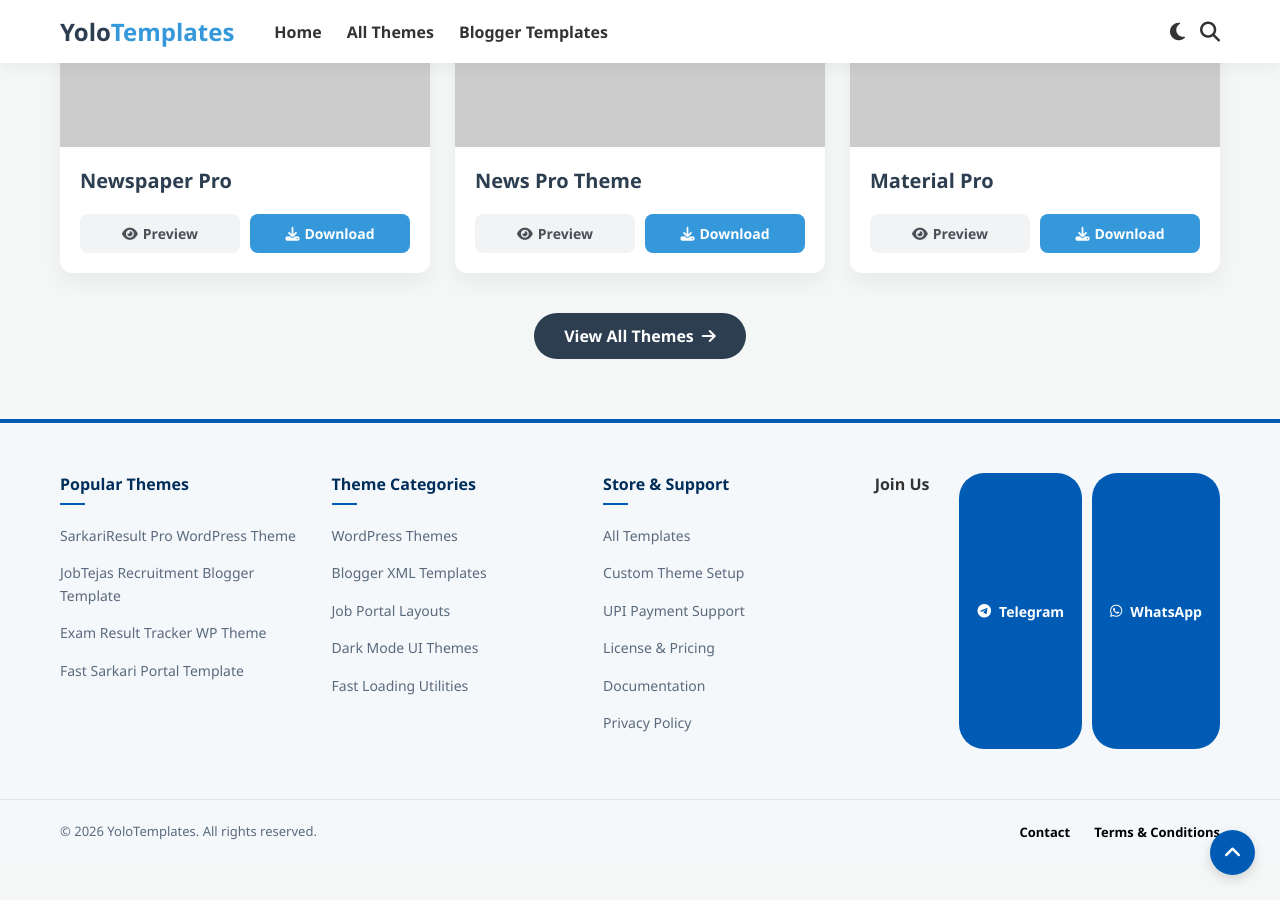
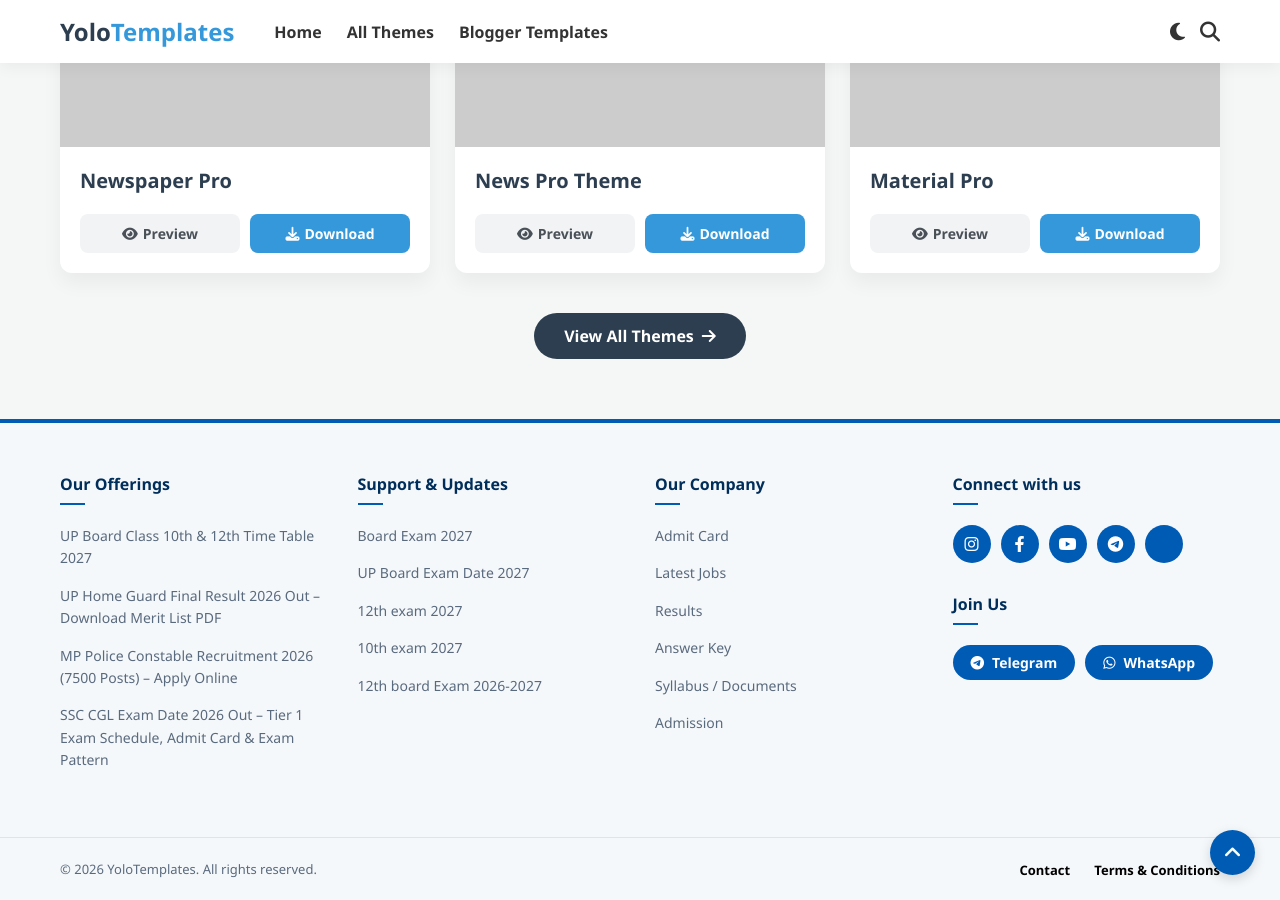
Before and after one commit to yolotemplates/yolotemplates.github.io, a Jekyll site: the page built from index.html, in a window 1280 px wide and 900 px high, scrolled down 575 px. Built offline with Jekyll 4.4.1, drawn with Linux system fonts in a browser that asks for light colours.

Commit message:
Update default.html

```diff
--- a/_layouts/default.html
+++ b/_layouts/default.html
@@ -5,11 +5,10 @@
     <meta name="viewport" content="width=device-width, initial-scale=1.0">
     <title>{{ site.name }} - {{ page.title }}</title>
     {% seo %}
-    <link rel="stylesheet" href="https://cdnjs.cloudflare.com/ajax/libs/font-awesome/6.4.0/css/all.min.css">
-
     <meta name="robots" content="index, follow">
     <meta name="google-site-verification" content="YAHAN_APNA_VERIFICATION_CODE_DAALEIN">
     <meta http-equiv="content-language" content="en">
+    <link rel="stylesheet" href="https://cdnjs.cloudflare.com/ajax/libs/font-awesome/6.4.0/css/all.min.css">
 
     <style>
         /* --- CSS Variables for Light/Dark Mode Toggle --- */
@@ -204,46 +203,57 @@
     <footer class="site-footer">
         <div class="footer-container">
 
-<!-- Column 1: Popular Themes -->
+            <!-- Column 1 -->
             <div class="footer-col">
-                <h4>Popular Themes</h4>
+                <h4>Our Offerings</h4>
                 <ul>
-                    <li><a href="/themes.html">SarkariResult Pro WordPress Theme</a></li>
-                    <li><a href="/themes.html">JobTejas Recruitment Blogger Template</a></li>
-                    <li><a href="/themes.html">Exam Result Tracker WP Theme</a></li>
-                    <li><a href="/themes.html">Fast Sarkari Portal Template</a></li>
+                    <li><a href="#">UP Board Class 10th & 12th Time Table 2027</a></li>
+                    <li><a href="#">UP Home Guard Final Result 2026 Out – Download Merit List PDF</a></li>
+                    <li><a href="#">MP Police Constable Recruitment 2026 (7500 Posts) – Apply Online</a></li>
+                    <li><a href="#">SSC CGL Exam Date 2026 Out – Tier 1 Exam Schedule, Admit Card & Exam Pattern</a></li>
                 </ul>
             </div>
 
-            <!-- Column 2: Categories -->
+            <!-- Column 2 -->
             <div class="footer-col">
-                <h4>Theme Categories</h4>
+                <h4>Support & Updates</h4>
                 <ul>
-                    <li><a href="/themes.html">WordPress Themes</a></li>
-                    <li><a href="/themes.html">Blogger XML Templates</a></li>
-                    <li><a href="/themes.html">Job Portal Layouts</a></li>
-                    <li><a href="/themes.html">Dark Mode UI Themes</a></li>
-                    <li><a href="/themes.html">Fast Loading Utilities</a></li>
+                    <li><a href="#">Board Exam 2027</a></li>
+                    <li><a href="#">UP Board Exam Date 2027</a></li>
+                    <li><a href="#">12th exam 2027</a></li>
+                    <li><a href="#">10th exam 2027</a></li>
+                    <li><a href="#">12th board Exam 2026-2027</a></li>
                 </ul>
             </div>
 
-            <!-- Column 3: Quick Links & Support -->
+            <!-- Column 3 -->
             <div class="footer-col">
-                <h4>Store & Support</h4>
+                <h4>Our Company</h4>
                 <ul>
-                    <li><a href="/themes.html">All Templates</a></li>
-                    <li><a href="/contact.html">Custom Theme Setup</a></li>
-                    <li><a href="/contact.html">UPI Payment Support</a></li>
-                    <li><a href="#">License & Pricing</a></li>
-                    <li><a href="#">Documentation</a></li>
-                    <li><a href="#">Privacy Policy</a></li>
+                    <li><a href="#">Admit Card</a></li>
+                    <li><a href="#">Latest Jobs</a></li>
+                    <li><a href="#">Results</a></li>
+                    <li><a href="#">Answer Key</a></li>
+                    <li><a href="#">Syllabus / Documents</a></li>
+                    <li><a href="#">Admission</a></li>
                 </ul>
             </div>
 
+            <!-- Column 4 -->
+            <div class="footer-col">
+                <h4>Connect with us</h4>
+                <div class="social-icons">
+                    <a href="#"><i class="fa-brands fa-instagram"></i></a>
+                    <a href="#"><i class="fa-brands fa-facebook-f"></i></a>
+                    <a href="#"><i class="fa-brands fa-youtube"></i></a>
+                    <a href="#"><i class="fa-brands fa-telegram"></i></a>
+                    <a href="#"><i class="fa-brands fa-x-twitter"></i></a>
+                </div>
+
                 <h4>Join Us</h4>
                 <div class="join-buttons">
-                    <a href="https://t.me/yolo_templates" class="join-btn"><i class="fa-brands fa-telegram"></i> Telegram</a>
-                    <a href="https://wa.me/919568206895" class="join-btn"><i class="fa-brands fa-whatsapp"></i> WhatsApp</a>
+                    <a href="#" class="join-btn"><i class="fa-brands fa-telegram"></i> Telegram</a>
+                    <a href="#" class="join-btn"><i class="fa-brands fa-whatsapp"></i> WhatsApp</a>
                 </div>
             </div>
 
@@ -261,7 +271,6 @@
             </div>
         </div>
     </footer>
-
     <!-- Scroll to Top Button -->
     <button id="scrollToTopBtn" title="Go to top"><i class="fa-solid fa-angle-up"></i></button>
 
```
